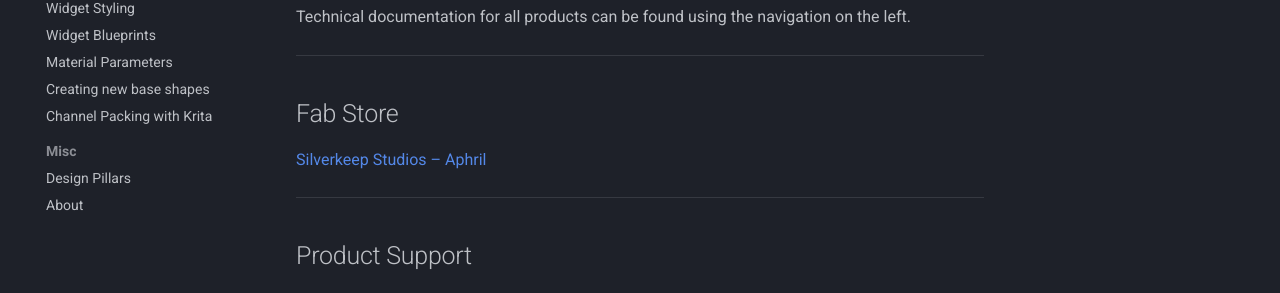
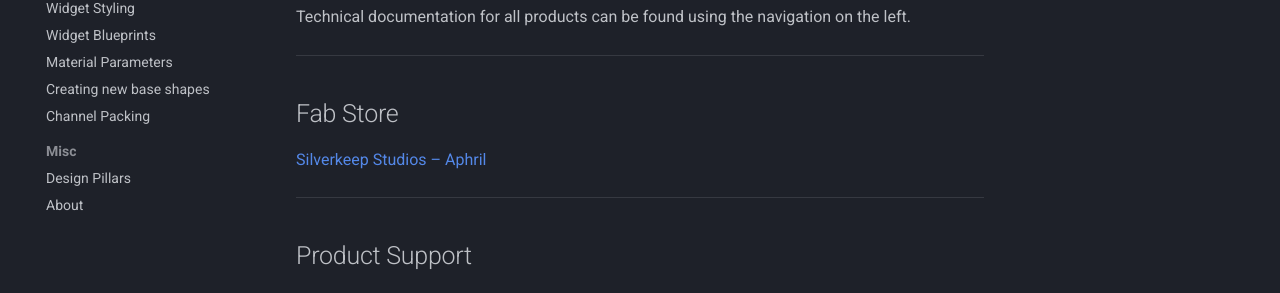
Before and after one commit to BreeDurbin/Aphrils-Widget-Library, an MkDocs documentation site: the page built from docs/index.md, in a window 1280 px wide. Shown: the part 336-629 px from the top of the page. Built offline with MkDocs 1.6.1 and Material for MkDocs 9.7.7, drawn with Linux system fonts in a browser that asks for light colours; comment, search, counter and statistics services are not loaded.

Commit message:
Yet more docs

```diff
--- a/mkdocs.yml
+++ b/mkdocs.yml
@@ -36,7 +36,7 @@ nav:
       - Widget Blueprints:            general-guides/widget-blueprints.md
       - Material Parameters:          general-guides/material-parameters.md
       - Creating new base shapes:     general-guides/creating-new-shape-textures.md
-      - Channel Packing with Krita:   general-guides/channel-packing.md
+      - Channel Packing:              general-guides/channel-packing.md
   - Misc:
       - Design Pillars:               misc/design-pillars.md
       - About:                        misc/about.md
```
Also changed, not shown: site/general-guides/channel-packing/index.html, site/search/search_index.json.
